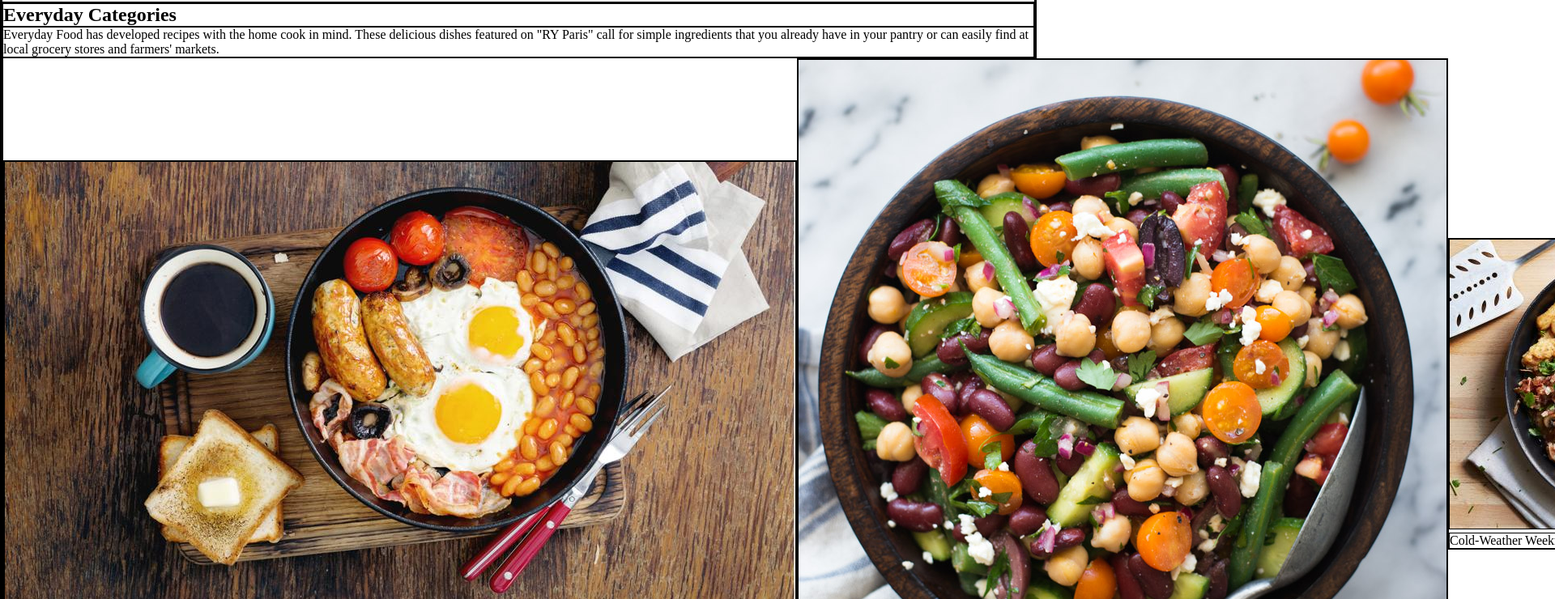
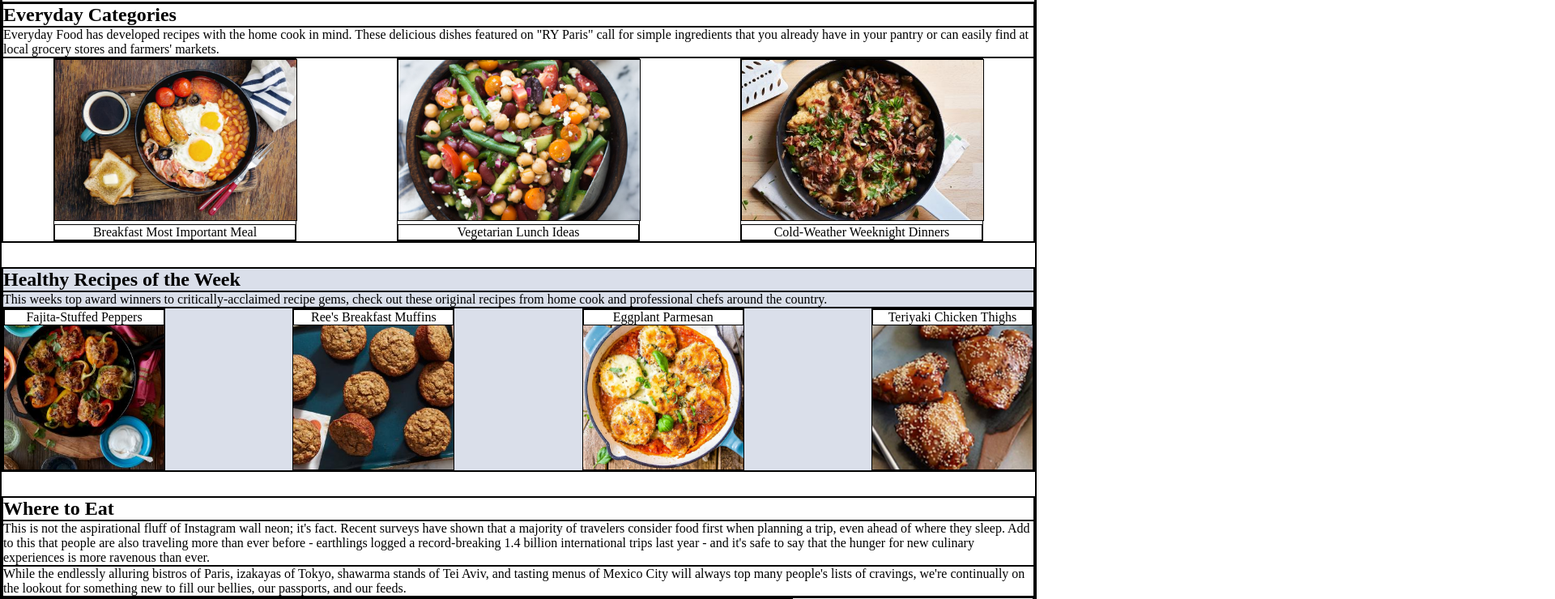
Before and after one commit to mckayRawlins/RYParis, a plain HTML site: page index.html in a window 1280 px wide. Shown: the part 1011-1751 px from the top of the page at 81% size, 1920 px wide, since content can reach past the window. Drawn offline with Linux system fonts and the light colour scheme.

Commit message:
editing images

```diff
--- a/css/style.css
+++ b/css/style.css
@@ -3,6 +3,14 @@
     margin: 0;
     padding: 0;
     border: 1px solid black;
+}
+
+img {
+    object-fit: cover;
+}
+
+figcaption {
+    text-align: center;
 }
 
 header {
@@ -17,12 +25,63 @@ div.hero > h2 {
     position: absolute;
 }
 
+.categories {
+    margin-bottom: 30px;
+}
+
 .categories-images {
     display: flex;
     justify-content: space-around;
     align-items: center;
 }
 
+.meal-idea {
+    width: 300px;
+    height: auto;
+}
+
+.med-image {
+    width: 300px;
+    height: 200px;
+}
+
 .healthy-recipes {
+    height: auto;
+    margin-bottom: 30px;
     background-color: #dadfea;
 }
+
+.healthy-recipes-images {
+    display: flex;
+    justify-content: space-between;
+    align-items: center;
+}
+
+.recipe {
+    height: 200px;
+    width: 200px;
+    background-position: center;
+    background-size: cover;
+}
+
+.recipe-caption {
+    background-color: white;;
+}
+
+#fajita-peppers {
+    background-image: url(../images/fajita-peppers.jpeg);
+}
+#breakfast-muffins {
+    background-image: url(../images/muffins.jpeg);
+}
+#eggplant {
+    background-image: url(../images/eggplant-parmesan.jpg);
+}
+#teriyaki-chicken {
+    background-image: url(../images/teriyaki-chiken-thighs.png);
+}
+
+/*.small-image {
+    height: 200px;
+    width: 200px;
+}*/
--- a/index.html
+++ b/index.html
@@ -30,15 +30,15 @@
             find at local grocery stores and farmers' markets.</p>
             <div class="categories-images">
                 <div class="meal-idea" id="breakfast">
-                    <img src="images/breakfast-ideas.jpg" alt="a hearty breakfast">
+                    <img src="images/breakfast-ideas.jpg" alt="a hearty breakfast" class="med-image">
                     <figcaption class="cat-catption">Breakfast Most Important Meal</figcaption>
                 </div>
                 <div class="meal-idea" id="lunch">
-                    <img src="images/vegetarian-ideas.jpg" alt="a hearty breakfast">
+                    <img src="images/vegetarian-ideas.jpg" alt="a hearty breakfast" class="med-image">
                     <figcaption class="cat-catption">Vegetarian Lunch Ideas</figcaption>
                 </div>
                 <div class="meal-idea" id="dinner">
-                    <img src="images/cold-weather-dinners.jpeg" alt="a hearty breakfast">
+                    <img src="images/cold-weather-dinners.jpeg" alt="a hearty breakfast" class="med-image">
                     <figcaption class="cat-catption">Cold-Weather Weeknight Dinners</figcaption>
                 </div>
             </div>
@@ -51,19 +51,19 @@
             professional chefs around the country.</p>
             <div class="healthy-recipes-images">
                 <div class="recipe" id="fajita-peppers">
-                    <img src="images/fajita-peppers.jpeg">
+                    <!--<img src="images/fajita-peppers.jpeg" class="small-image">-->
                     <figcaption class="recipe-caption">Fajita-Stuffed Peppers</figcaption>
                 </div>
                 <div class="recipe" id="breakfast-muffins">
-                    <img src="images/muffins.jpeg">
+                    <!--<img src="images/muffins.jpeg" class="small-image">-->
                     <figcaption class="recipe-caption">Ree's Breakfast Muffins</figcaption>
                 </div>
                 <div class="recipe" id="eggplant">
-                    <img src="images/eggplant-parmesan.jpg">
+                    <!--<img src="images/eggplant-parmesan.jpg" class="small-image">-->
                     <figcaption class="recipe-caption">Eggplant Parmesan</figcaption>
                 </div>
                 <div class="recipe" id="teriyaki-chicken">
-                    <img src="images/teriyaki-chiken-thighs.png">
+                    <!--<img src="images/teriyaki-chiken-thighs.png" class="small-image">-->
                     <figcaption class="recipe-caption">Teriyaki Chicken Thighs</figcaption>
                 </div>
             </div>
```
